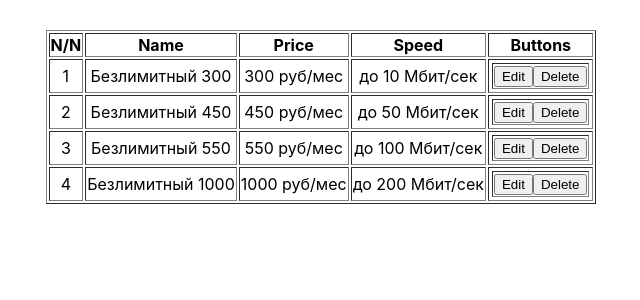
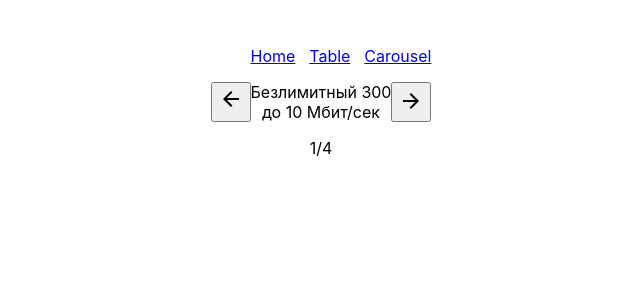
Before and after one commit to Lanarish/state-block, a React (Create React App) app: page /game in a window 1280 px wide. Shown: the top 300 px of the page, without its empty margins (319-959 px from the left). Built offline with nearby package versions, Linux system fonts and the light colour scheme.

Commit message:
add Carousel component

```diff
--- a/package.json
+++ b/package.json
@@ -3,11 +3,17 @@
   "version": "0.1.0",
   "private": true,
   "dependencies": {
+    "@emotion/react": "^11.11.4",
+    "@emotion/styled": "^11.11.0",
+    "@fortawesome/fontawesome-svg-core": "^6.5.1",
+    "@fortawesome/react-fontawesome": "^0.2.0",
+    "@mui/icons-material": "^5.15.13",
     "@testing-library/jest-dom": "^5.17.0",
     "@testing-library/react": "^13.4.0",
     "@testing-library/user-event": "^13.5.0",
     "react": "^18.2.0",
     "react-dom": "^18.2.0",
+    "react-router-dom": "^6.22.3",
     "react-scripts": "5.0.1",
     "web-vitals": "^2.1.4"
   },
--- a/src/App.js
+++ b/src/App.js
@@ -1,6 +1,9 @@
 import "./App.css";
 import { Card } from "./Card";
 import Table from "./Table";
+import { Carousel } from "./Carousel";
+import { Home } from "./Home";
+import { BrowserRouter as Router, Routes, Route, Link } from "react-router-dom";
 
 const cards = [
   {
@@ -29,24 +32,45 @@ const cards = [
   },
 ];
 function App() {
-  function getColor(index) {
-    switch (index) {
-      case 0:
-        return "green";
-      case 1:
-        return "pink";
-      case 2:
-        return "purple";
-      case 3:
-        return "grey";
-      default:
-        return "blue";
-    }
-  }
+  //   function getColor(index) {
+  //     switch (index) {
+  //       case 0:
+  //         return "green";
+  //       case 1:
+  //         return "pink";
+  //       case 2:
+  //         return "purple";
+  //       case 3:
+  //         return "grey";
+  //       default:
+  //         return "blue";
+  //     }
+  //   }
   return (
     <div className='App'>
-      <Table cards={cards} />
-      {/* <Card card={card} color={getColor(index)} key={card.name} />; */}
+      <Router>
+        <div>
+          <nav>
+            <ul style={{ display: "flex", justifyContent: "space-between" }}>
+              <li style={{ listStyleType: "none" }}>
+                <Link to='/'>Home</Link>
+              </li>
+              <li style={{ listStyleType: "none" }}>
+                <Link to='/table'>Table</Link>
+              </li>
+              <li style={{ listStyleType: "none" }}>
+                <Link to='/game'>Carousel</Link>
+              </li>
+            </ul>
+          </nav>
+
+          <Routes>
+            <Route path='/table' element={<Table cards={cards} />} />
+            <Route path='/' element={<Home />} />
+            <Route path='/game' element={<Carousel cards={cards} />} />
+          </Routes>
+        </div>
+      </Router>
     </div>
   );
 }
--- a/src/Card.jsx
+++ b/src/Card.jsx
@@ -1,8 +1,8 @@
 import React, { useState } from "react";
 import "./card.css";
 
-export const Card = ({ card, color }) => {
-  const { name, price, speed, text } = card;
+export const Card = ({ name,speed }) => {
+
 
 
   const [isSelected, setIsSelected] = useState(false);
@@ -18,7 +18,7 @@ export const Card = ({ card, color }) => {
 
 
   return (
-    <div className={`card ${color}`  }>
+    <div >
       {isSelected ? (
         <input
           type='text'
@@ -28,12 +28,12 @@ export const Card = ({ card, color }) => {
         />
       ) : (
         <div className='name' onClick={() => setIsSelected(true)}>
-          {value}
+          {name}
         </div>
       )}
-      <div className='price'>{price}</div>
+      {/* <div className='price'>{price}</div> */}
       <div className='speed'>{speed}</div>
-      <div className='text'>{text}</div>
+      {/* <div className='text'>{text}</div> */}
     </div>
   );
 };
--- /dev/null
+++ b/src/Carousel.jsx
@@ -0,0 +1,66 @@
+import React, { useState } from "react";
+import { Card } from "./Card";
+import ArrowBackIcon from '@mui/icons-material/ArrowBack';
+import ArrowForwardIcon from '@mui/icons-material/ArrowForward';
+
+export const Carousel = ({ cards }) => {
+  const [position, setPosition] = useState(0);
+
+  function showPrevious() {
+    if (position === 0) {
+      setPosition(cards.length - 1);
+    } else {
+      setPosition(position - 1);
+    }
+  }
+  function showNext() {
+    if (position === cards.length - 1) {
+      setPosition(0);
+    } else {
+      setPosition(position + 1);
+    }
+  }
+  return (
+    <div>
+      <CardWrapper
+        onShowPrevious={showPrevious}
+        onShowNext={showNext}
+        position={position}
+        cards={cards}
+        cardsLength={cards.length}
+      />
+        {/* <Table/> */}
+        {/* <Card name={cards[position].name} speed={cards[position].speed} /> */}
+      {/* </CardWrapper> */}
+    </div>
+  );
+};
+
+const CardWrapper = ({
+  children,
+  onShowPrevious,
+  onShowNext,
+  position,
+  cards,
+  cardsLength,
+}) => {
+  console.log(cards);
+  return (
+    <>
+      <div style={{ display: "flex" }}>
+        <button style={{ fontSize: "22px" }} onClick={onShowPrevious}>
+
+       <ArrowBackIcon/>
+        </button>
+        {/* {children} */}
+        <Card name={cards[position].name} speed={cards[position].speed} />
+        <button className='rightArrow' onClick={onShowNext}>
+       <ArrowForwardIcon/>
+        </button>
+      </div>
+      <p className='number_of_card'>
+        {position+1}/{cardsLength}
+      </p>
+    </>
+  );
+};
--- /dev/null
+++ b/src/Home.jsx
@@ -0,0 +1,7 @@
+import React from 'react'
+
+export const Home = () => {
+  return (
+    <div>Home</div>
+  )
+}
```
Also changed, not shown: 1 other file (tests, documents, lock files or other folders).
